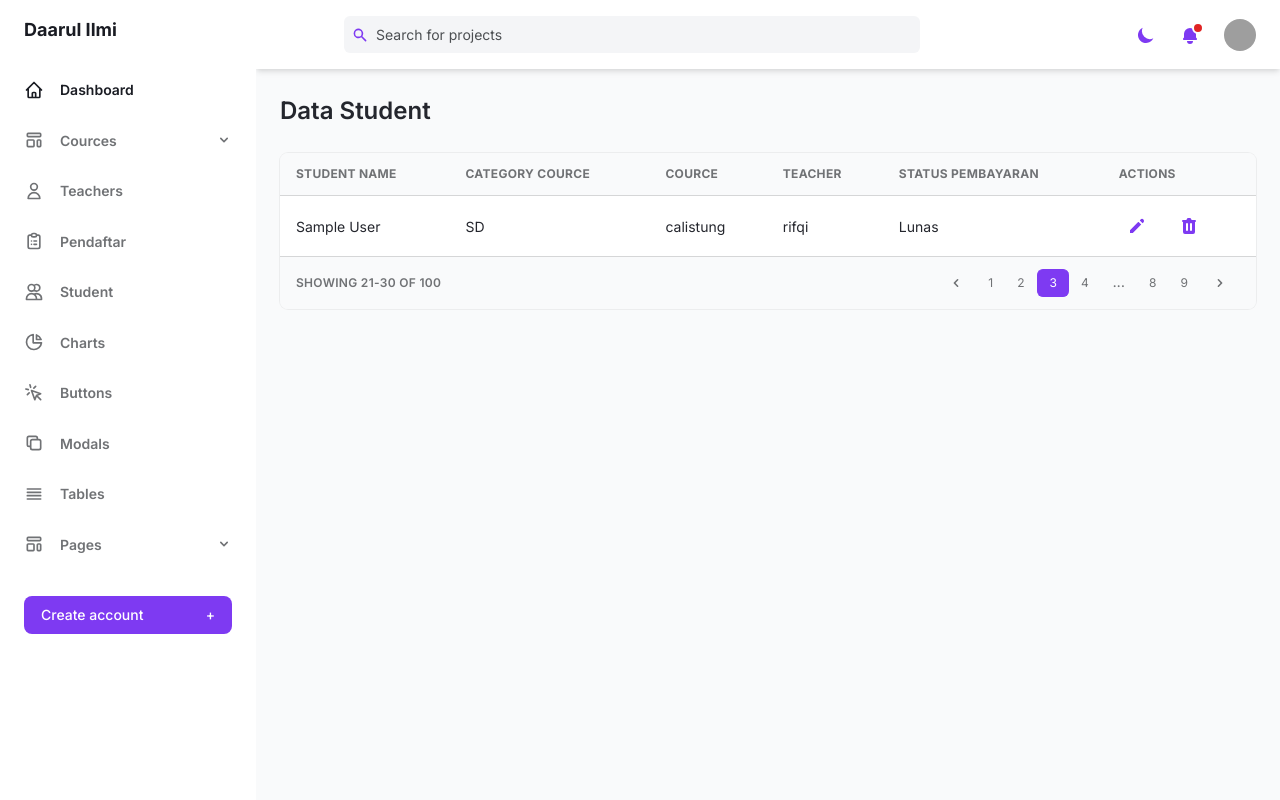
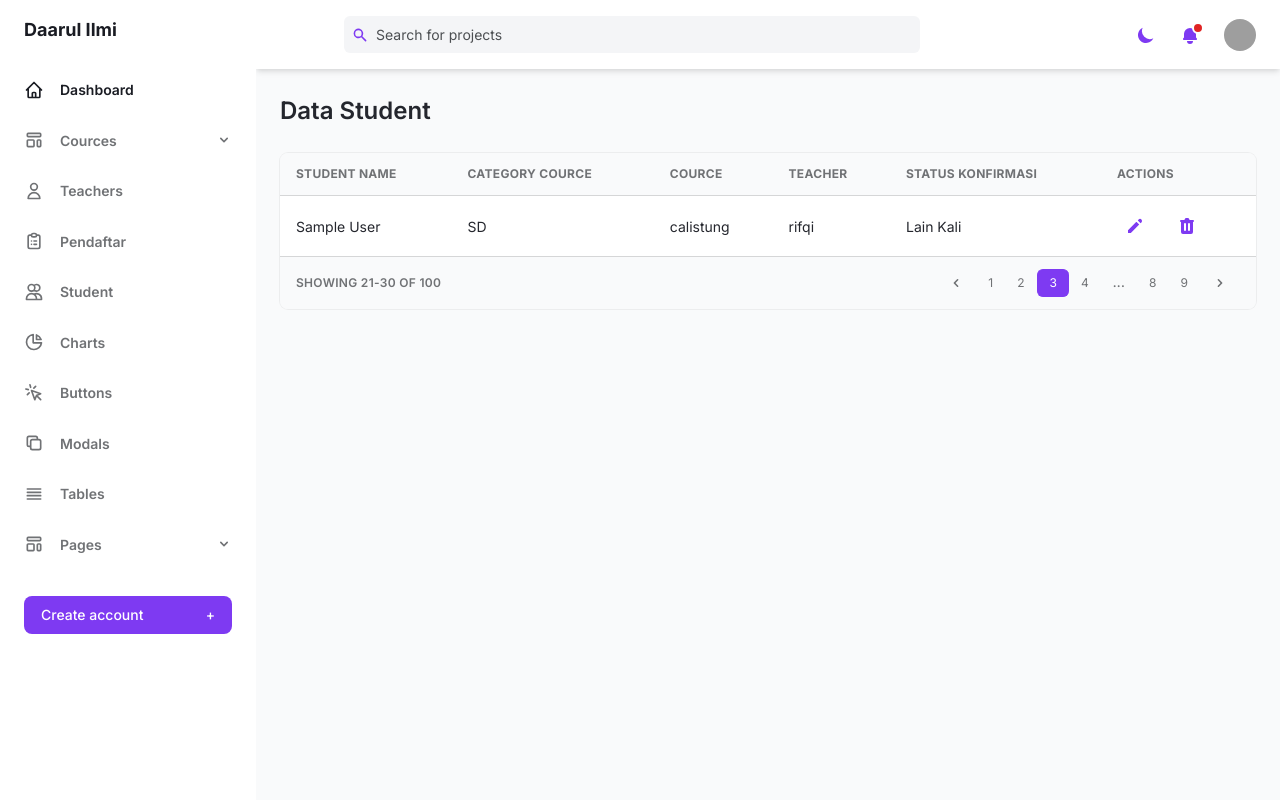
Before and after one commit to rifqimunawar/daarul-lara, a Laravel app: page /dashboard/student in a window 1280 px wide. Run offline with Laravel 10, Linux system fonts and the light colour scheme; data comes from the database, SQL or seed files in the repository; tables that the repository leaves empty hold one stand-in row (values such as "Sample post"); grey boxes are pictures that could not be loaded.

Commit message:
change list index student

```diff
--- a/resources/views/dashboard/students/edit.blade.php
+++ b/resources/views/dashboard/students/edit.blade.php
@@ -134,7 +134,8 @@
                       <span class="text-gray-700 dark:text-gray-400">
                           KONFIRMASI
                       </span>
-                      <p>Jika sudah melakukan pembayaran pilih "ya"</p>
+                      <p class="text-gray-700 dark:text-gray-400">
+                        Jika sudah melakukan pembayaran pilih "ya"</p>
                       <select
                           class="block w-full mt-1 text-sm dark:text-gray-300 dark:border-gray-600 dark:bg-gray-700 form-select focus:border-purple-400 focus:outline-none focus:shadow-outline-purple dark:focus:shadow-outline-gray"
                           name="status" class="form-select">
--- a/resources/views/dashboard/students/index.blade.php
+++ b/resources/views/dashboard/students/index.blade.php
@@ -20,7 +20,7 @@
                                 <th class="px-4 py-3">Category Cource</th>
                                 <th class="px-4 py-3">Cource</th>
                                 <th class="px-4 py-3">Teacher</th>
-                                <th class="px-4 py-3">Status Pembayaran</th>
+                                <th class="px-4 py-3">Status Konfirmasi</th>
                                 <th class="px-4 py-3">Actions</th>
                             </tr>
                         </thead>
@@ -47,9 +47,9 @@
 
                                     <td class="px-4 py-3 text-sm">
                                       @if ($item->status == 0)
-                                        Belum Lunas
+                                        Konfirmasi Sekarang
                                       @else
-                                        Lunas
+                                        Lain Kali
                                       @endif
                                   </td>
 
```
